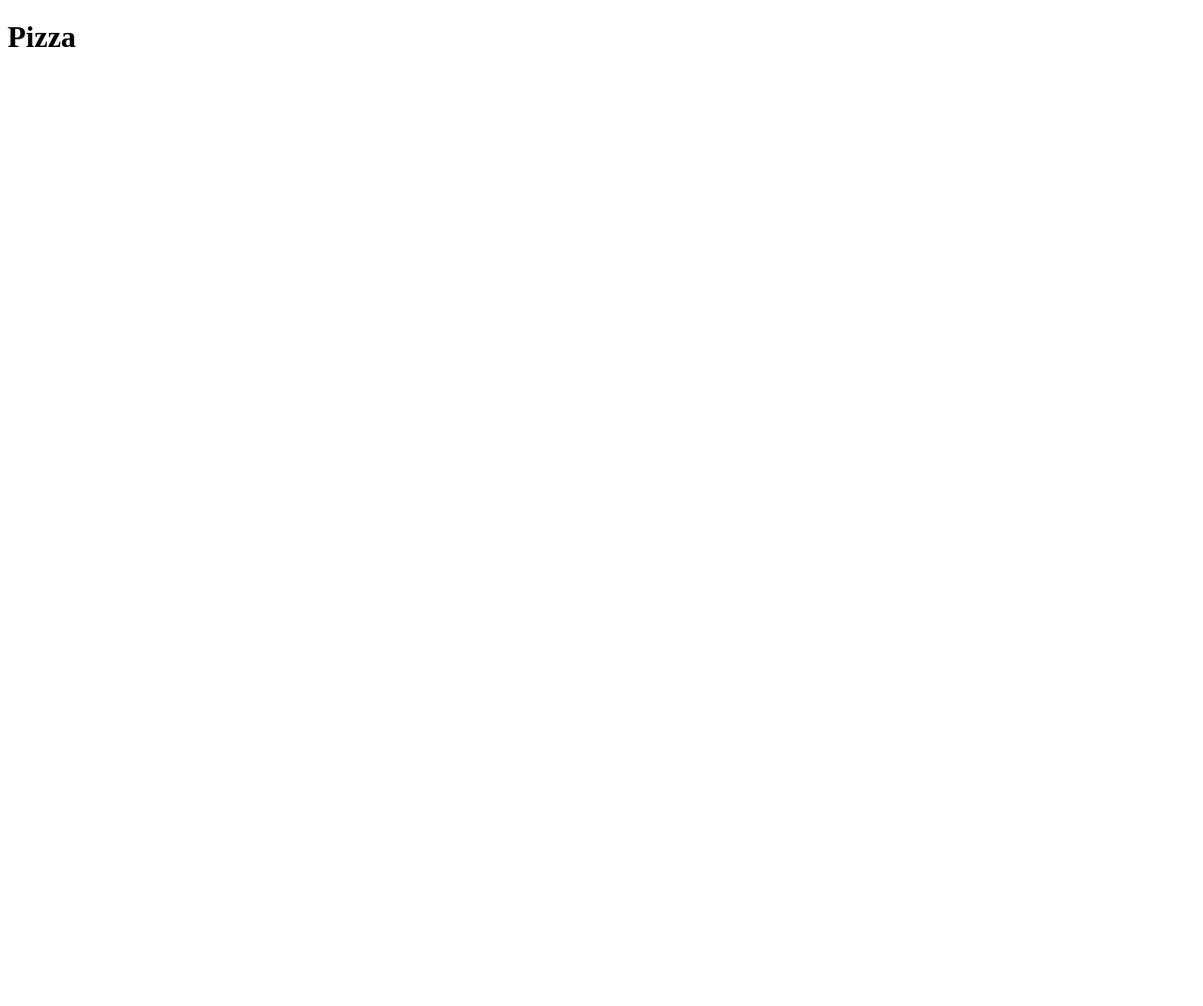
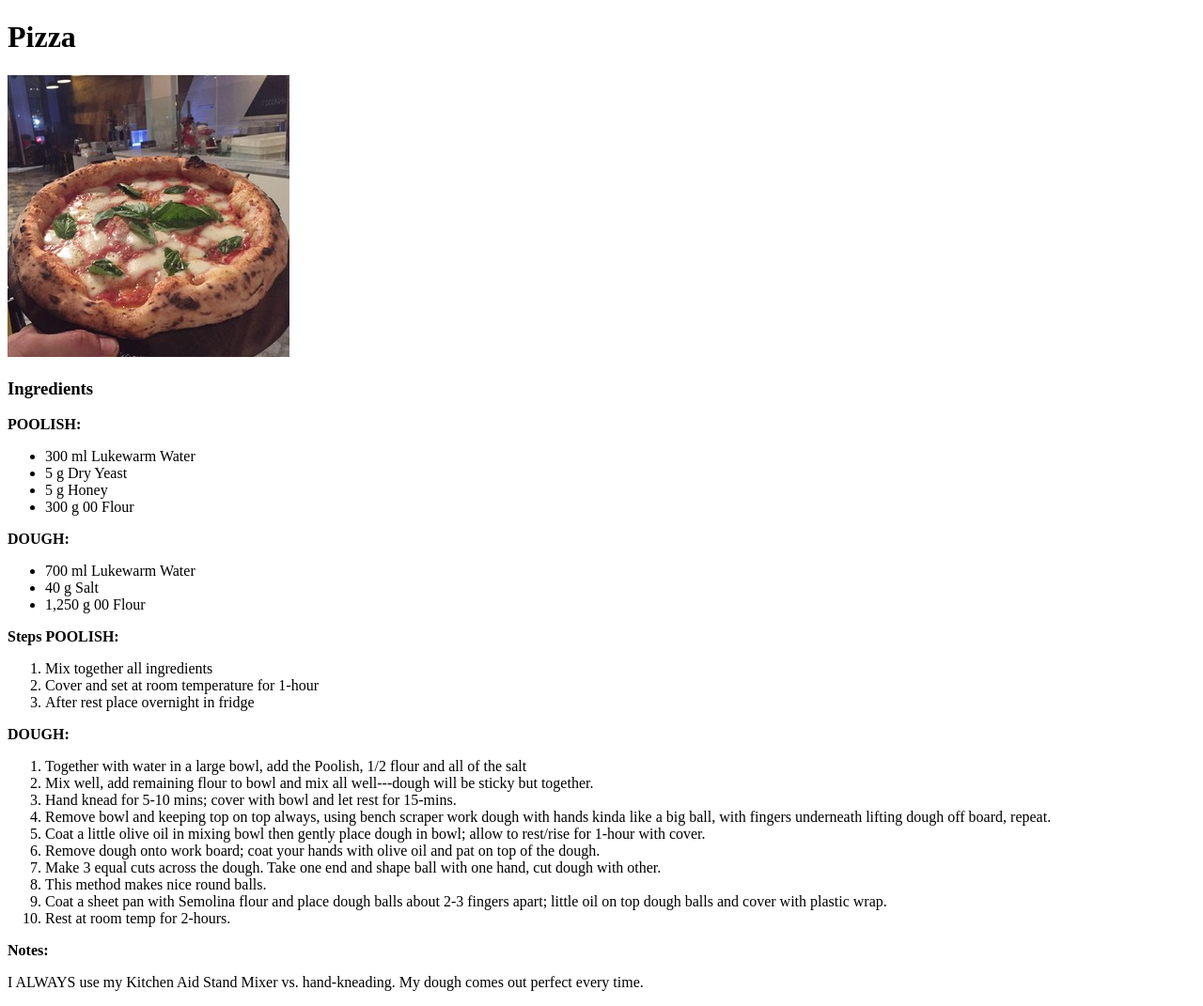
Before and after one commit to valentinhimself/odin-recipes, a plain HTML site: page recipes/pizza.html in a window 1280 px wide. Shown: the whole page at 94% size. Before the commit the page ends 800 px from the top, so only its background shows below. Drawn offline with Linux system fonts and the light colour scheme.

Commit message:
Added the pizza recipe

```diff
--- a/recipes/pizza.html
+++ b/recipes/pizza.html
@@ -8,5 +8,44 @@
 </head>
 <body>
     <h1>Pizza</h1>
+    <img src="../images/pizza.jpg" alt="pizza">
+    <h3>Ingredients</h3>
+
+    <strong>POOLISH:</strong>
+    <ul>
+        <li>300 ml Lukewarm Water</li>
+        <li>5 g Dry Yeast</li>
+        <li>5 g Honey</li>
+        <li>300 g 00 Flour</li>
+    </ul>
+    <strong>DOUGH:</strong>
+    <ul>
+        <li>700 ml Lukewarm Water</li>
+        <li>40 g Salt</li>
+        <li>1,250 g 00 Flour</li>
+    </ul>
+    <strong>Steps</strong>
+
+    <strong>POOLISH:</strong>
+    <ol>
+        <li>Mix together all ingredients</li>
+        <li>Cover and set at room temperature for 1-hour</li>
+        <li>After rest place overnight in fridge</li>
+    </ol>
+    <strong>DOUGH:</strong>
+    <ol>
+        <li>Together with water in a large bowl, add the Poolish, 1/2 flour and all of the salt</li>
+        <li>Mix well, add remaining flour to bowl and mix all well---dough will be sticky but together.</li>
+        <li>Hand knead for 5-10 mins; cover with bowl and let rest for 15-mins.</li>
+        <li>Remove bowl and keeping top on top always, using bench scraper work dough with hands kinda like a big ball, with fingers underneath lifting dough off board, repeat.</li>
+        <li>Coat a little olive oil in mixing bowl then gently place dough in bowl; allow to rest/rise for 1-hour with cover.</li>
+        <li>Remove dough onto work board; coat your hands with olive oil and pat on top of the dough.</li>
+        <li>Make 3 equal cuts across the dough. Take one end and shape ball with one hand, cut dough with other.</li>
+        <li>This method makes nice round balls.</li>
+        <li>Coat a sheet pan with Semolina flour and place dough balls about 2-3 fingers apart; little oil on top dough balls and cover with plastic wrap.</li>
+        <li>Rest at room temp for 2-hours.</li>
+    </ol>
+    <strong>Notes:</strong>
+    <p>I ALWAYS use my Kitchen Aid Stand Mixer vs. hand-kneading. My dough comes out perfect every time. </p>
 </body>
 </html>
```
Also changed, not shown: index.html (+12 -2 lines), images/chef.jpeg (added), images/pizza.jpg (added).
